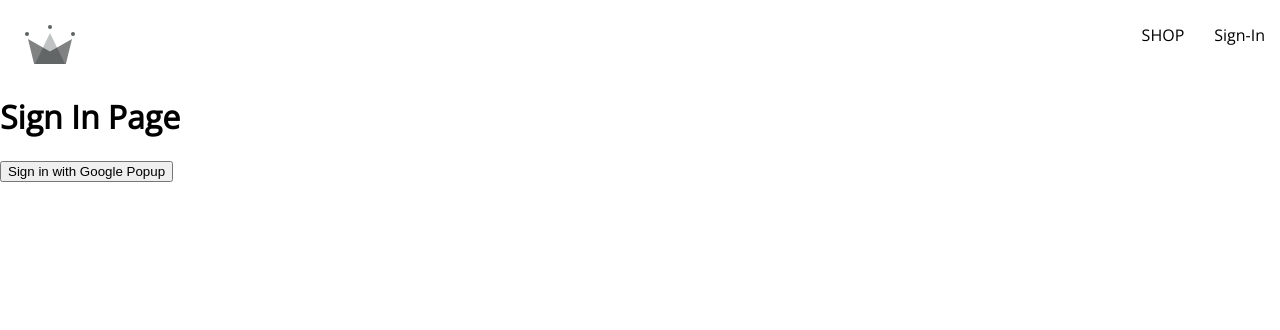
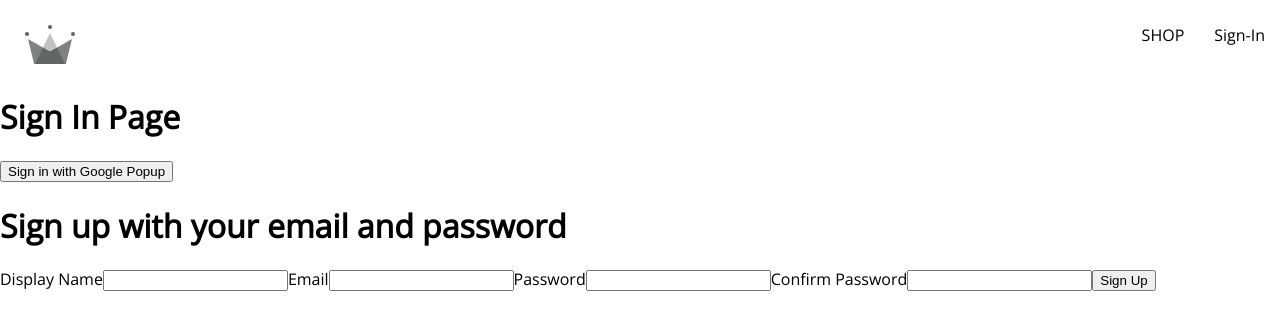
Before and after one commit to Bfatima25/Modest-fashion, a React (Create React App) app: page /sign-in in a window 1280 px wide. Shown: the top 330 px of the page. Built offline with nearby package versions, Linux system fonts and the light colour scheme; a web font is replaced by a local one.

Commit message:
added a set up for sign-in and sign-up page using email and password

```diff
--- /dev/null
+++ b/src/components/sign-up-form/sign-up-form.component.jsx
@@ -0,0 +1,71 @@
+import { useState } from 'react';
+
+import { createAuthUserWithEmailAndPassword, createUserDocumentFromAuth } from '../../utils/firebase/firebase.utils';
+
+const defaultFormFields = {
+    displayName: '',
+    email: '',
+    password: '',
+    confirmPassword: '',
+};
+
+const SignUpForm = () => {
+    const [formFields, setFormFields] = useState(defaultFormFields);
+    const { displayName, email, password, confirmPassword } = formFields;
+
+    console.log(formFields);
+
+    const resetFormFields = () => {
+        setFormFields(defaultFormFields);
+    }
+
+    const handleSubmit = async (event) => {
+        event.preventDefault();
+
+        if(password !== confirmPassword) {
+            alert("passwords do not match");
+            return;
+        }
+
+        try {
+            const { user } = await createAuthUserWithEmailAndPassword(email, password);
+
+            await createUserDocumentFromAuth(user, { displayName });
+            resetFormFields();
+
+        } catch(error) {
+            if(error.code === 'auth/email-already-in-use'){
+                alert('Cannot create user, email already in use');
+            } else {
+                console.log('user creation encountered error', error);
+            }
+        }
+    };
+
+    const handleChange = (event) => {
+        const { name, value } = event.target;
+
+        setFormFields({ ...formFields, [name]: value });
+    }
+    return (
+        <div>
+        <h1>Sign up with your email and password</h1>
+        <form onSubmit={handleSubmit}>
+            <label>Display Name</label>
+            <input type="text" required onChange={handleChange} name="displayName" value={displayName} />
+
+            <label>Email</label>
+            <input type="email" required onChange={handleChange} name="email" value={email}  />
+
+            <label>Password</label>
+            <input type="password" required onChange={handleChange} name="password" value={password} />
+
+            <label>Confirm Password</label>
+            <input type="password" required onChange={handleChange} name="confirmPassword" value={confirmPassword} />
+            <button type="submit">Sign Up</button>
+        </form>
+        </div>
+    );
+};
+
+export default SignUpForm;
--- a/src/routes/sign-in/sign-in.component.jsx
+++ b/src/routes/sign-in/sign-in.component.jsx
@@ -1,16 +1,35 @@
-import { signInWithGooglePopup, createUserDocumentFromAuth } from '../../utils/firebase/firebase.utils'
+// import { useEffect } from 'react';
+// import { getRedirectResult } from '@firebase/auth';
+import {
+    //auth,
+    signInWithGooglePopup,
+    createUserDocumentFromAuth,
+    //signInWithGoogleRedirect,
+} from '../../utils/firebase/firebase.utils'
+
+import SignUpForm from '../../components/sign-up-form/sign-up-form.component';
 
 
 const SighIn = () => {
+    // useEffect(
+    //     () => async () => {
+    //         const response = await getRedirectResult(auth);
+    //         if(response) {
+    //             const userDocRef = await createUserDocumentFromAuth(response.user);
+    //         }
+    // }, []);
+
     const logGoogleUser = async () => {
         const {user} = await signInWithGooglePopup();
         const userDocRef = await createUserDocumentFromAuth(user);
-    }
+    };
 
     return (
         <div>
             <h1>Sign In Page</h1>
             <button onClick={logGoogleUser}>Sign in with Google Popup</button>
+            <SignUpForm />
+            {/*<button onClick={signInWithGoogleRedirect}>Sign in with Google Redirect</button>*/}
         </div>
     );
 };
--- a/src/utils/firebase/firebase.utils.jsx
+++ b/src/utils/firebase/firebase.utils.jsx
@@ -4,13 +4,16 @@
     signInWithRedirect,
     signInWithPopup,
     GoogleAuthProvider,
+    createUserWithEmailAndPassword,
 } from 'firebase/auth';
 import {
     getFirestore,
     doc,
     getDoc,
     setDoc
-} from 'firebase/firestore'
+} from 'firebase/firestore';
+
+
 const firebaseConfig = {
     apiKey: "AIzaSyCviDioo9lv6yoTqY-tk_HtUSfg0ePlpMI",
     authDomain: "modest-fashion-db.firebaseapp.com",
@@ -23,18 +26,25 @@
   // Initialize Firebase
 const firebaseApp = initializeApp(firebaseConfig);
 
-const provider = new GoogleAuthProvider();
+const googleProvider = new GoogleAuthProvider();
 
-provider.setCustomParameters({
+googleProvider.setCustomParameters({
     prompt: "select_account"
 });
 
 export const auth = getAuth();
-export const signInWithGooglePopup = () => signInWithPopup(auth, provider);
+export const signInWithGooglePopup = () =>
+    signInWithPopup(auth, googleProvider);
+export const signInWithGoogleRedirect = () =>
+    signInWithRedirect(auth, googleProvider);
 
 export const db = getFirestore();
 
-export const createUserDocumentFromAuth = async (userAuth) => {
+export const createUserDocumentFromAuth = async (
+    userAuth,
+    additionalInformation = {displayName: 'bushra'}
+) => {
+    if (!userAuth) return;
     const userDocRef = doc(db, 'users', userAuth.uid);
 
     console.log(userDocRef);
@@ -51,7 +61,8 @@
             await setDoc(userDocRef, {
                 displayName,
                 email,
-                createAt
+                createAt,
+                ...additionalInformation,
             });
         } catch (error) {
             console.log('error creating the user', error.message)
@@ -59,7 +70,10 @@
     }
 
     return userDocRef;
-    //if user data exists
+};
 
-    //return userDocRef
-};
+export const createAuthUserWithEmailAndPassword = async (email, password) => {
+    if(!email || !password) return;
+
+   return await createUserWithEmailAndPassword(auth, email, password)
+}
```
